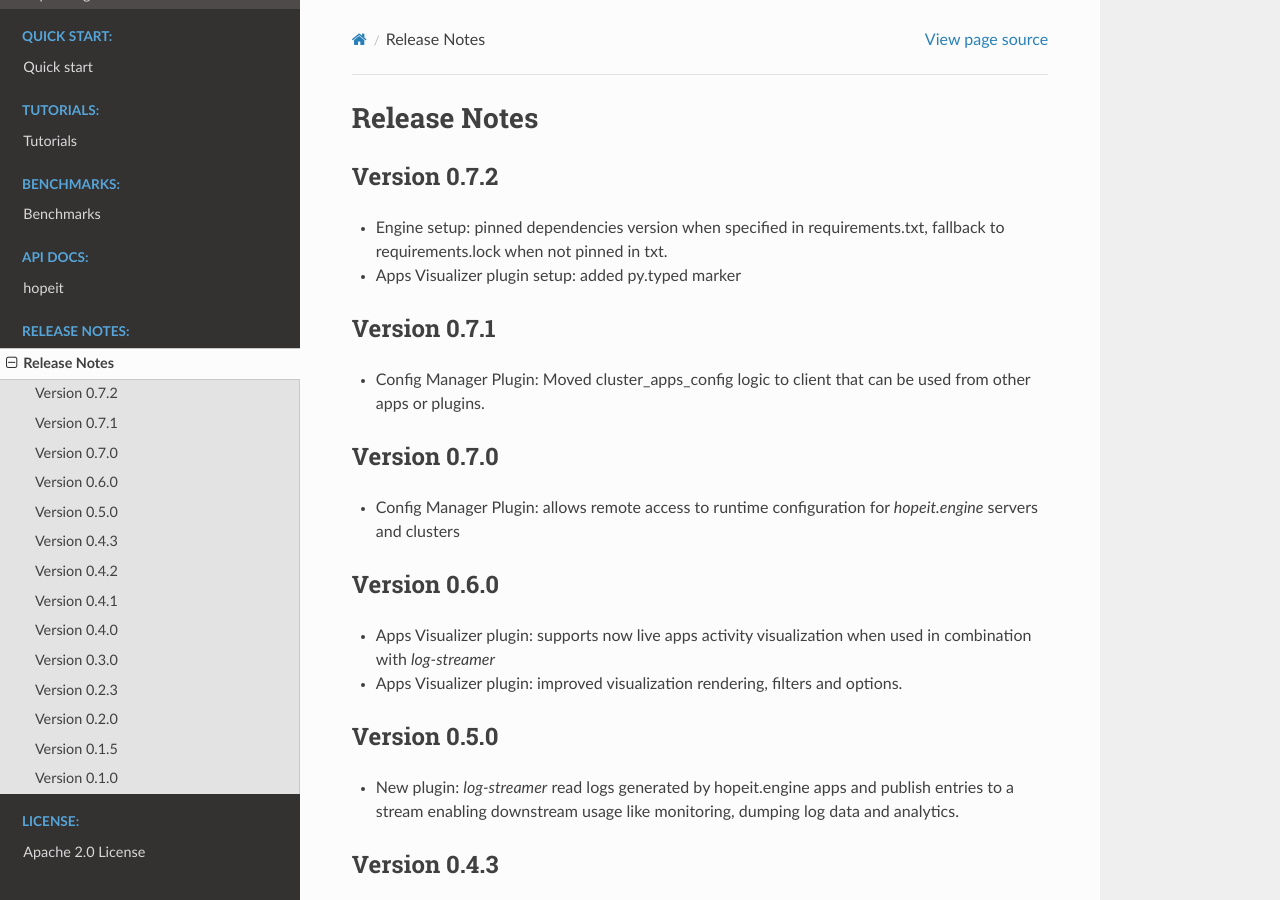
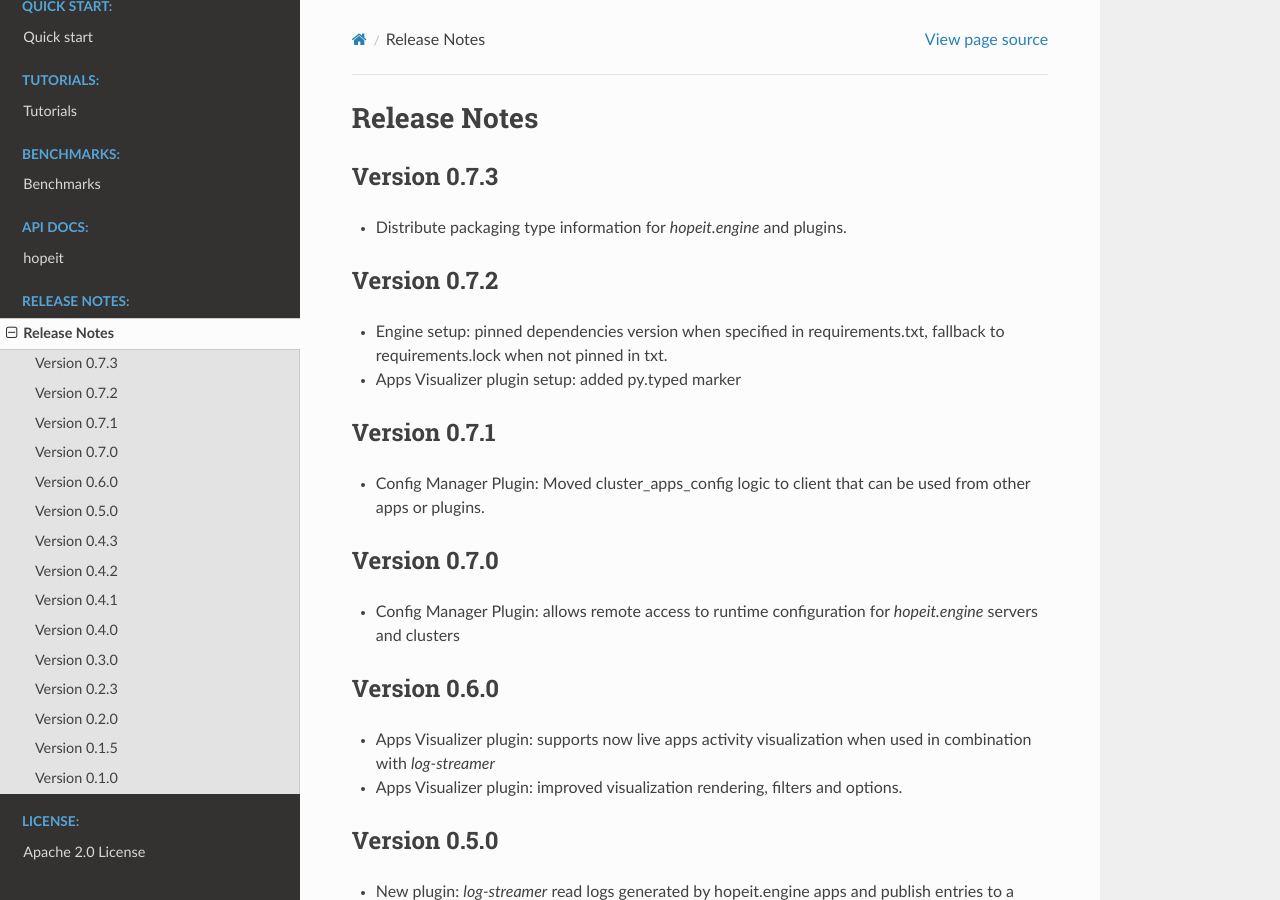
Before and after one commit to hopeit-git/hopeit.engine, a Sphinx documentation site: the page built from docs/source/release-notes.rst, in a window 1280 px wide and 900 px high. Built offline with Sphinx 7.4.7 and the Read the Docs theme 2.0.0, drawn with Linux system fonts in a browser that asks for light colours; pages that are not in the unit, such as notebooks, are missing from menus.

Commit message:
changelog

```diff
--- a/docs/source/release-notes.rst
+++ b/docs/source/release-notes.rst
@@ -1,5 +1,10 @@
 Release Notes
 =============
+
+
+Version 0.7.3
+_____________
+- Distribute packaging type information for `hopeit.engine` and plugins.
 
 
 Version 0.7.2
```
